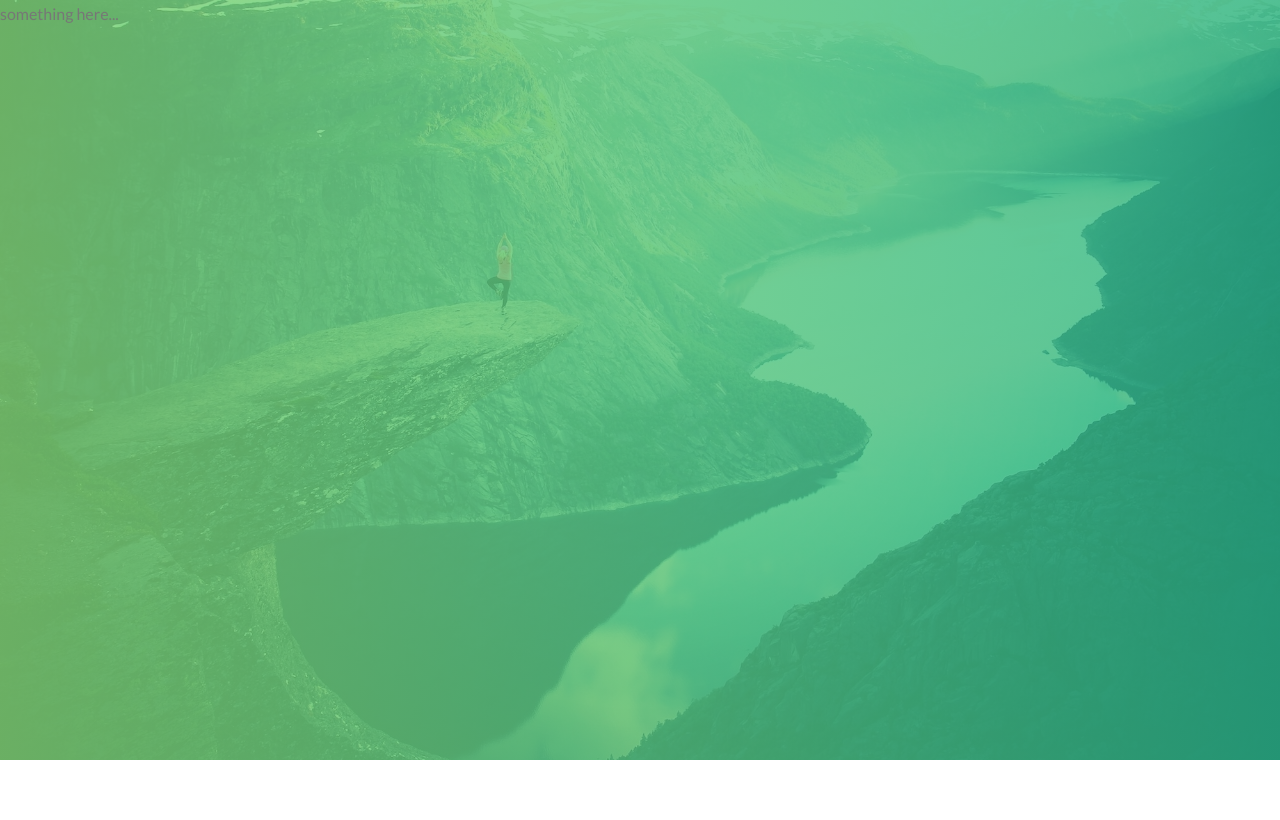
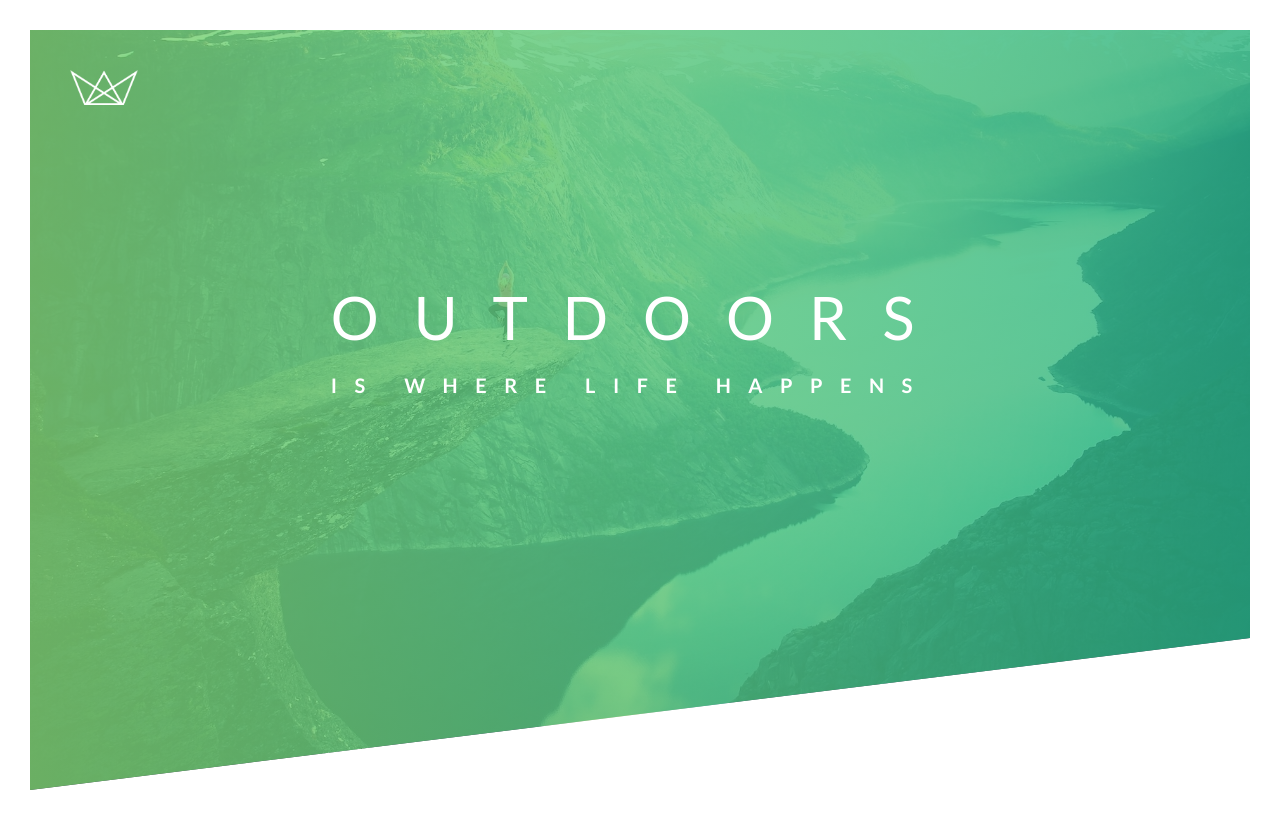
Before and after one commit to Sandra-Kao/advanced-css-course-master, a plain HTML site: page Natours/starter/index.html in a window 1280 px wide. Drawn offline with Linux system fonts and the light colour scheme; files that its build step writes are made by us from their sources.

Commit message:
Add files via upload

```diff
--- a/Natours/starter/css/style.css
+++ b/Natours/starter/css/style.css
@@ -19,6 +19,7 @@ body {
     font-size: 16px;
     color: #777;
     line-height: 1.7;
+    padding: 30px;
 }
 
 .header {
@@ -26,4 +27,71 @@ body {
     height: 95vh;
     background-size: cover;
     background-position: top;
+    position: relative;
+    clip-path: polygon(0 0, 100% 0, 100% 80%, 0 100%);
 }
+
+.logo-box {
+    position: absolute;
+    top: 40px;
+    left: 40px;
+}
+
+.logo {
+    height: 35px;
+}
+
+.heading-primay {
+    color: #fff;
+    text-transform: uppercase;
+    position: absolute;
+    top: 40%;
+    left: 50%;
+    transform: translate(-50%, -50%);
+}
+
+.heading-primay-main {
+    display: block;
+    font-weight: 400;
+    font-size: 60px;
+    letter-spacing: 35px;
+    animation-name: moveInLeft;
+    animation-timing-function: ease-in;
+    animation-duration: 5s;
+}
+
+.heading-primay-sub {
+    display: block;
+    font-weight: 700;
+    font-size: 20px;
+    letter-spacing: 17.5px;
+    animation: moveInRight .5s ease-in;
+}
+
+@keyframes moveInLeft {
+    0% {
+        opacity: 0;
+        transform: translateX(-100px);
+    }
+    80% {
+        opacity: 100;
+        transform: translateX(20px);
+    }
+    100% {
+        transform: translate(0);
+    }
+}
+
+@keyframes moveInRight {
+    0% {
+        opacity: 0;
+        transform: translateX(100px);
+    }
+    80% {
+        opacity: 100;
+        transform: translateX(-20px);
+    }
+    100% {
+        transform: translate(0);
+    }
+}
--- a/Natours/starter/index.html
+++ b/Natours/starter/index.html
@@ -16,7 +16,16 @@
 
 <body>
     <div class="header">
-        something here...
+        <div class="logo-box">
+            <img class="logo" src="./img/logo-white.png" alt="favicon image">
+        </div>
+        <div class="text-box">
+            <h2 class="heading-primay">
+                <span class="heading-primay-main">Outdoors</span>
+                <span class="heading-primay-sub">is where LIFE happens</span>
+            </h2>
+        </div>
+
     </div>
 
 </body>
```
